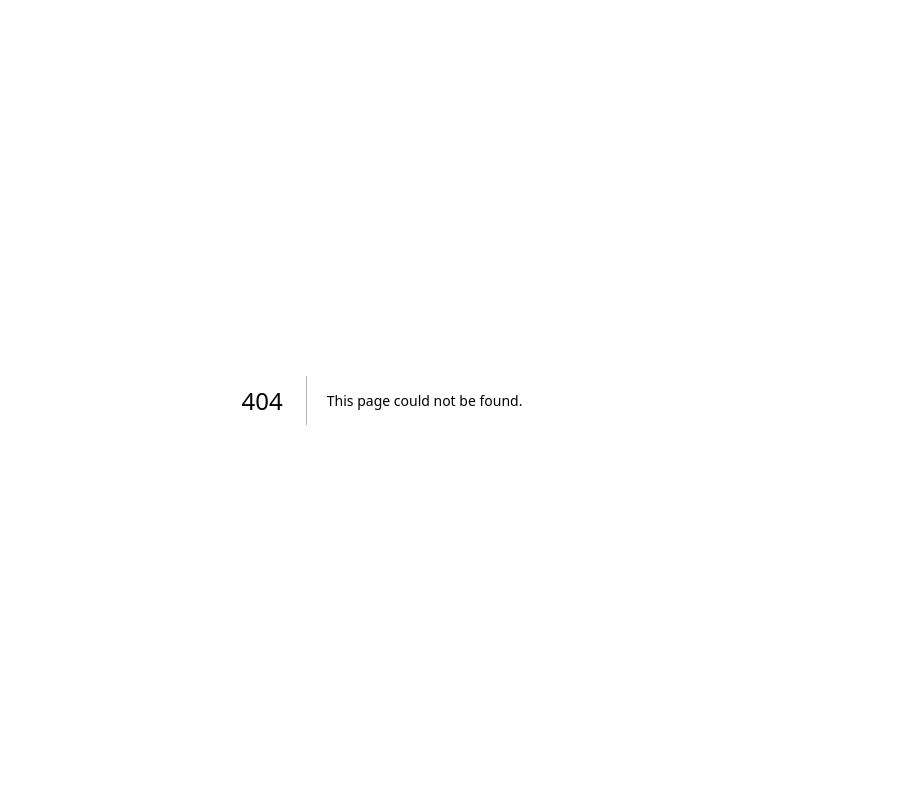
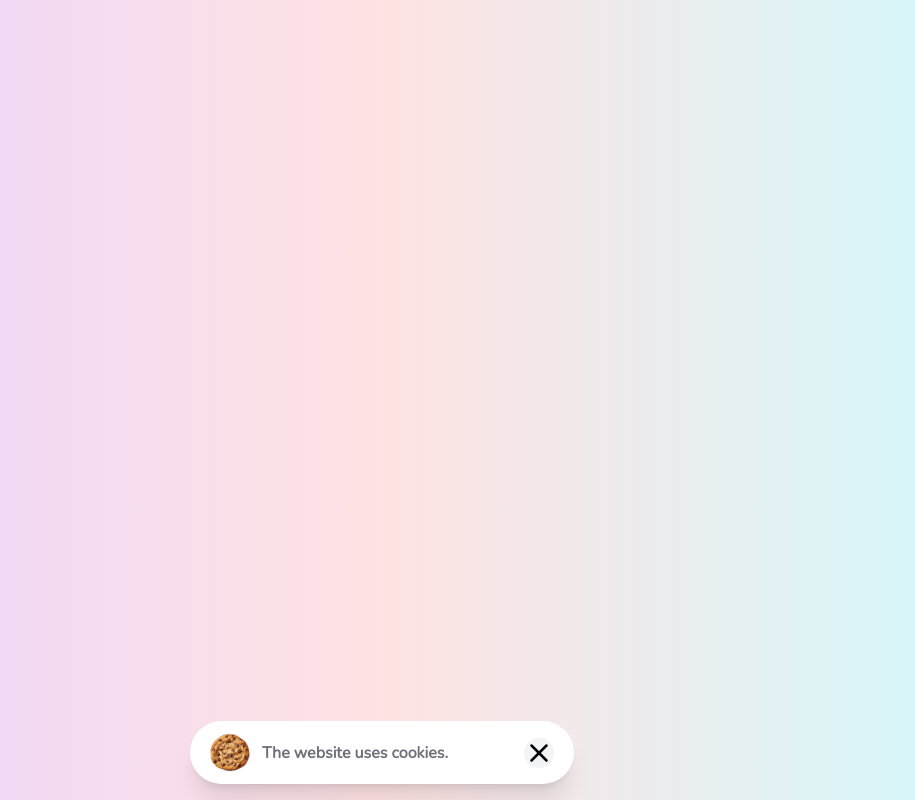
Before and after one commit to Abdouxone/mini-projects, a Next.js app: page /cookies/cookie5 in a window 1280 px wide. Before the commit this address had no page. Shown: the whole page, without its empty margins (258-1173 px from the left). Built offline with nearby package versions, Linux system fonts and the light colour scheme; a web font is replaced by a local one.

Commit message:
adding cookie 4

```diff
--- /dev/null
+++ b/app/cookies/cookie5/page.tsx
@@ -0,0 +1,30 @@
+"use client";
+import { Divide, XIcon } from "lucide-react";
+import { useState } from "react";
+
+export default function Cookie() {
+  const [closed, setClosed] = useState(false);
+  return (
+    !closed && (
+      <div className="items-center flex-1 bg-linear-to-r from-purple-200 via-red-100 to-cyan-100 justify-center flex">
+        <div className="max-w-sm w-full items-center py-3 px-5 fixed  bottom-4 justify-between bg-white shadow-xl rounded-full flex">
+          <div className="flex items-center gap-3">
+            <img
+              src="/cookies/images/cookie/img-1.png"
+              alt="cookie"
+              className="w-10"
+            />
+            <p className="font-nunito text-zinc-500 text-base">
+              The website uses cookies.
+            </p>
+          </div>
+          <XIcon
+            onClick={() => setClosed(true)}
+            className="bg-gray-100 rounded-full cursor-pointer"
+            size={30}
+          />
+        </div>
+      </div>
+    )
+  );
+}
```
